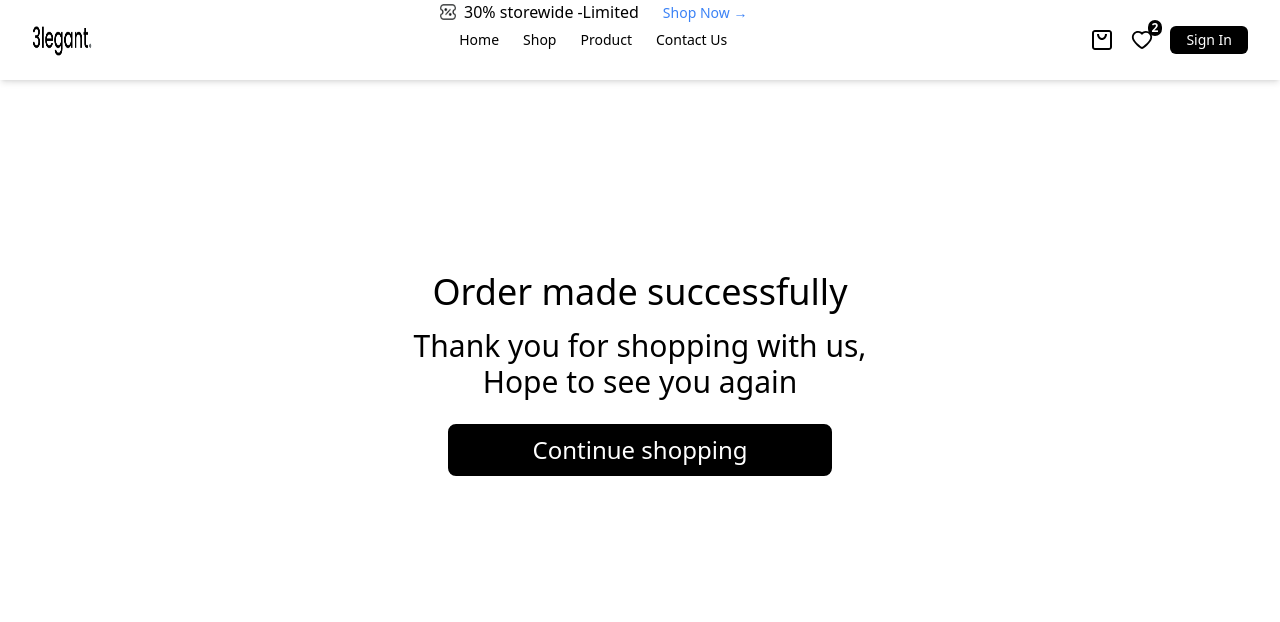
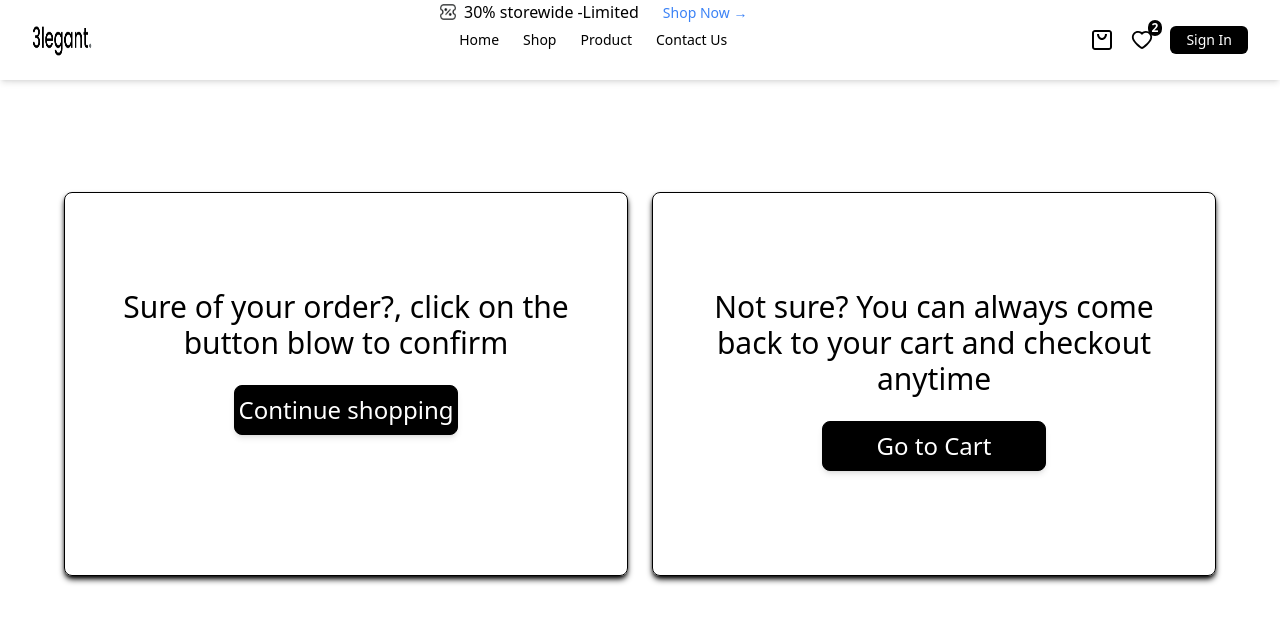
Before and after one commit to Alani158/e-commerce, a React (Create React App) app in the folder client/my-app-name/: page /checkout in a window 1280 px wide. Shown: the top 622 px of the page. Built offline with nearby package versions, Linux system fonts and the light colour scheme.

Commit message:
minor changes

```diff
--- a/client/my-app-name/src/components/Cart.jsx
+++ b/client/my-app-name/src/components/Cart.jsx
@@ -1,5 +1,5 @@
 import React, { useState, useEffect } from "react";
-import { Link, useNavigate } from "react-router-dom";
+import { useNavigate } from "react-router-dom";
 import Navbar from "./Navbar";
 import Footer from "./Footer";
 
@@ -13,11 +13,14 @@ const Cart = () => {
   useEffect(() => {
     const storedCart = JSON.parse(localStorage.getItem(`cart_${userId}`)) || [];
     setCart(storedCart);
-  }, []);
+  }, [userId]);
 
   // ✅ Update cart in localStorage and state
   const updateCartCount = (updatedCart) => {
-    const totalItems = updatedCart.reduce((acc, item) => acc + item.quantity, 0);
+    const totalItems = updatedCart.reduce(
+      (acc, item) => acc + item.quantity,
+      0
+    );
     localStorage.setItem(`cart_${userId}`, JSON.stringify(updatedCart));
     localStorage.setItem("cartCount", totalItems);
 
@@ -45,14 +48,14 @@ const Cart = () => {
 
   // ✅ Reset cart on checkout
   const handleCheckout = () => {
-    localStorage.removeItem(`cart_${userId}`);
-    setCart([]);
-    updateCartCount([]);
     navigate("/checkout");
   };
 
   // ✅ Calculate subtotal and total
-  const subtotal = cart.reduce((acc, item) => acc + Number(item.price) * item.quantity, 0);
+  const subtotal = cart.reduce(
+    (acc, item) => acc + Number(item.price) * item.quantity,
+    0
+  );
   const total = subtotal + shipping;
 
   return (
@@ -78,7 +81,10 @@ const Cart = () => {
 
                 <ul className="mt-4 space-y-6">
                   {cart.map((item) => (
-                    <li key={item.productId} className="flex items-center justify-between border-b pb-4">
+                    <li
+                      key={item.productId}
+                      className="flex items-center justify-between border-b pb-4"
+                    >
                       {/* ✅ Product Info */}
                       <div className="flex items-center space-x-4 w-1/3">
                         <img
@@ -88,7 +94,10 @@ const Cart = () => {
                         />
                         <div>
                           <p className="font-semibold">{item.name}</p>
-                          <button onClick={() => handleRemove(item.productId)} className="text-red-500 text-sm mt-1">
+                          <button
+                            onClick={() => handleRemove(item.productId)}
+                            className="text-red-500 text-sm mt-1"
+                          >
                             ✕ Remove
                           </button>
                         </div>
@@ -96,17 +105,29 @@ const Cart = () => {
 
                       {/* ✅ Quantity Selector */}
                       <div className="flex items-center w-1/6 justify-center">
-                        <button onClick={() => handleQuantityChange(item.productId, -1)} className="px-2 py-1 border rounded-md">
+                        <button
+                          onClick={() =>
+                            handleQuantityChange(item.productId, -1)
+                          }
+                          className="px-2 py-1 border rounded-md"
+                        >
                           −
                         </button>
                         <span className="mx-2">{item.quantity}</span>
-                        <button onClick={() => handleQuantityChange(item.productId, 1)} className="px-2 py-1 border rounded-md">
+                        <button
+                          onClick={() =>
+                            handleQuantityChange(item.productId, 1)
+                          }
+                          className="px-2 py-1 border rounded-md"
+                        >
                           +
                         </button>
                       </div>
 
                       {/* ✅ Price */}
-                      <span className="w-1/6 text-center">${Number(item.price).toFixed(2)}</span>
+                      <span className="w-1/6 text-center">
+                        ${Number(item.price).toFixed(2)}
+                      </span>
 
                       {/* ✅ Subtotal */}
                       <span className="w-1/6 font-semibold text-right">
@@ -143,7 +164,7 @@ const Cart = () => {
                   checked={shipping === 15}
                   onChange={() => setShipping(15)}
                 />
-  <span>Express Shipping (+$15.00)</span>
+                <span>Express Shipping (+$15.00)</span>
               </label>
               <label className="flex items-center space-x-2">
                 <input
--- a/client/my-app-name/src/components/checkout.jsx
+++ b/client/my-app-name/src/components/checkout.jsx
@@ -8,28 +8,44 @@ export default function Checkout() {
 
   const handleContinueShopping = () => {
     localStorage.removeItem(`cart_${userId}`);
+    alert("Order placed successfully");
     navigate("/");
+  };
+
+  const handlebackCart = () => {
+    navigate("/cart");
   };
 
   return (
     <div className="w-full mx-auto pt-10">
       <Navbar />
 
-      <div className="gap-6 my-40 justify-self-center w-full">
-        <div className="justify-self-center justify-items-center w-[100%]">
-          <h1 className="text-xl sm:text-4xl">Order made successfully</h1>
-          <p className="text-center text-base sm:text-3xl px-10 w-[80%] mt-4">
-            Thank you for shopping with us,
-            <br /> Hope to see you again
-          </p>
+      <div className="gap-6 justify-self-center  flex my-20   w-[90%]">
+        <div className="w-[50%] border border-black shadow-md hover:shadow-inner transition-all hover:shadow-black cursor-pointer shadow-black  rounded-lg h-96 ">
+          <h1 className="text-center text-base sm:text-3xl px-10 mt-24">
+            {" "}
+            Sure of your order?, click on the button blow to confirm
+          </h1>
+          <div
+            className="w-[50%] sm:w-[40%] mt-6 border border-black shadow-md  hover:p-2 transition-all   bg-black justify-self-center flex justify-center items-center rounded-lg cursor-pointer"
+            onClick={handleContinueShopping}
+          >
+            <button className="text-white py-2 sm:text-2xl">
+              Continue shopping
+            </button>
+          </div>
         </div>
-        <div
-          className="w-[50%] sm:w-[30%] mt-6 bg-black justify-self-center flex justify-center items-center border-2 border-black rounded-lg cursor-pointer"
-          onClick={handleContinueShopping}
-        >
-          <button className="text-white py-2 sm:text-2xl">
-            Continue shopping
-          </button>
+
+        <div className="w-[50%] border  border-black shadow-md hover:shadow-inner transition-all hover:shadow-black cursor-pointer shadow-black rounded-lg h-96 ">
+          <h2 className="text-center text-base sm:text-3xl px-10 mt-24">
+            Not sure? You can always come back to your cart and checkout anytime
+          </h2>
+          <div
+            className="w-[50%] sm:w-[40%] mt-6 border border-black shadow-md  hover:p-2 transition-all   bg-black justify-self-center flex justify-center items-center rounded-lg cursor-pointer"
+            onClick={handlebackCart}
+          >
+            <button className="text-white py-2 sm:text-2xl">Go to Cart</button>
+          </div>
         </div>
       </div>
     </div>
```
